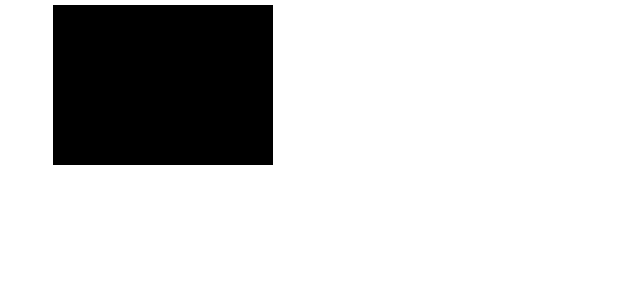
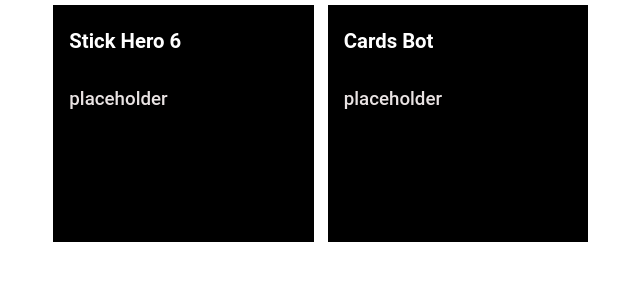
Before and after one commit to danwei002/Portfolio-Website, a Gatsby site: page /components/Projects/Projects in a window 1280 px wide. Shown: the part 115-396 px from the top of the page, without its empty margins (175-815 px from the left). Built offline with nearby package versions, Linux system fonts and the light colour scheme; Gatsby itself is replaced by a stand-in of ours.

Commit message:
Project cards continue

```diff
--- a/src/pages/components/Projects/ProjectTile.js
+++ b/src/pages/components/Projects/ProjectTile.js
@@ -3,8 +3,12 @@ import React from "react"
 function ProjectTile(props) {
     return (
         <div className="col-xl-4 col-lg-4 col-md-6 col-sm-12 col-12 p-0 mb-4">
-            <div className="project-tile">
-
+            <div className="project-tile pt-4 pl-3">
+                <h1>{props.title}</h1>
+                <br/>
+                <p className="lead">
+                    {props.desc}
+                </p>
             </div>
         </div>
     )
--- a/src/pages/components/Projects/Projects.js
+++ b/src/pages/components/Projects/Projects.js
@@ -10,7 +10,8 @@ function Projects() {
                     <h1 className="section-header pb-5">Projects</h1>
                     <div className="container-fluid">
                         <div className="row">
-                            <ProjectTile/>
+                            <ProjectTile title="Stick Hero 6" desc="placeholder"/>
+                            <ProjectTile title="Cards Bot" desc="placeholder"/>
                         </div>
                     </div>
                 </div>
--- a/src/pages/components/Projects/projects.css
+++ b/src/pages/components/Projects/projects.css
@@ -1,5 +1,17 @@
 .project-tile {
     background-color: black;
-    width: 80%;
-    height: 20vh;
+    width: 95%;
+    height: 237px;
 }
+
+.project-tile h1 {
+    font-size: 1.27rem;
+    font-weight: 650;
+    color: white;
+}
+
+.project-tile p {
+    font-weight: 500;
+    font-size: 1.17rem;
+    color: rgb(233, 227, 227);
+}
```
